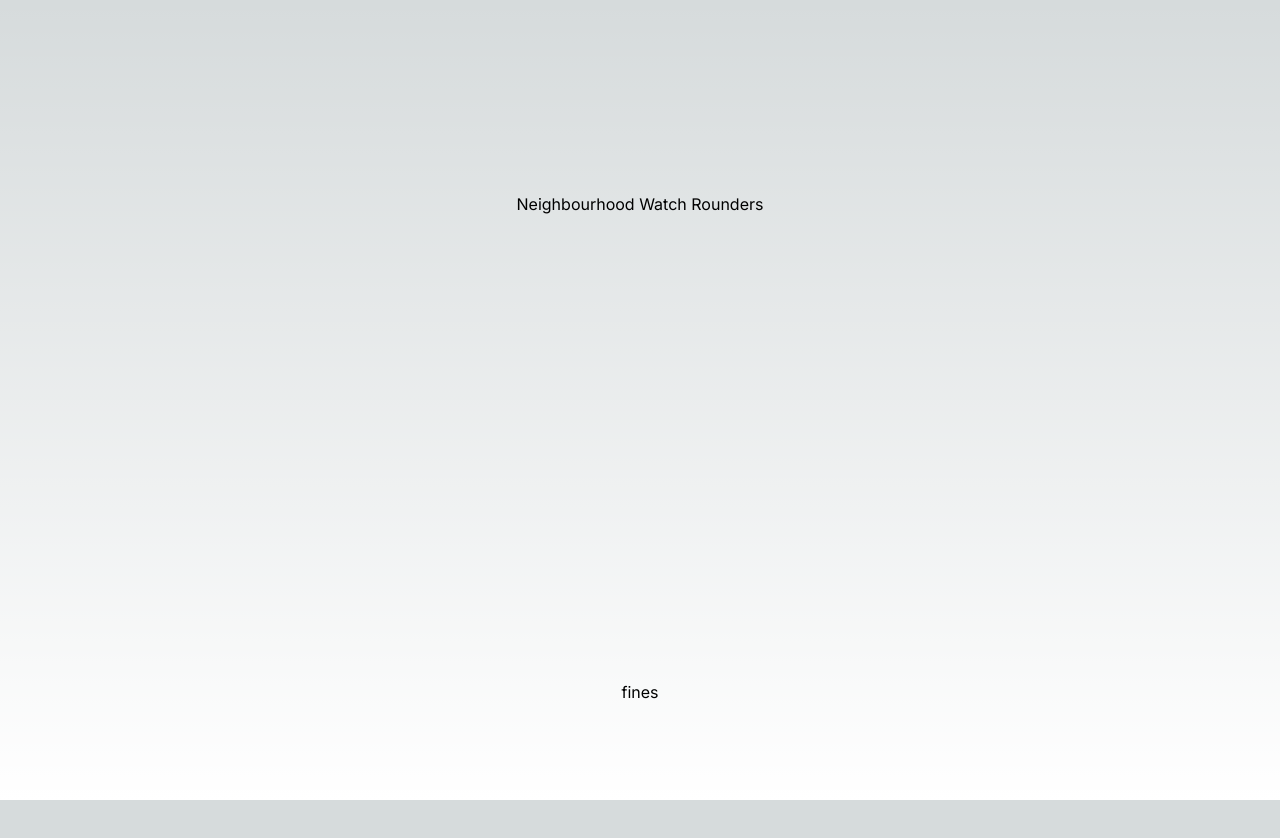
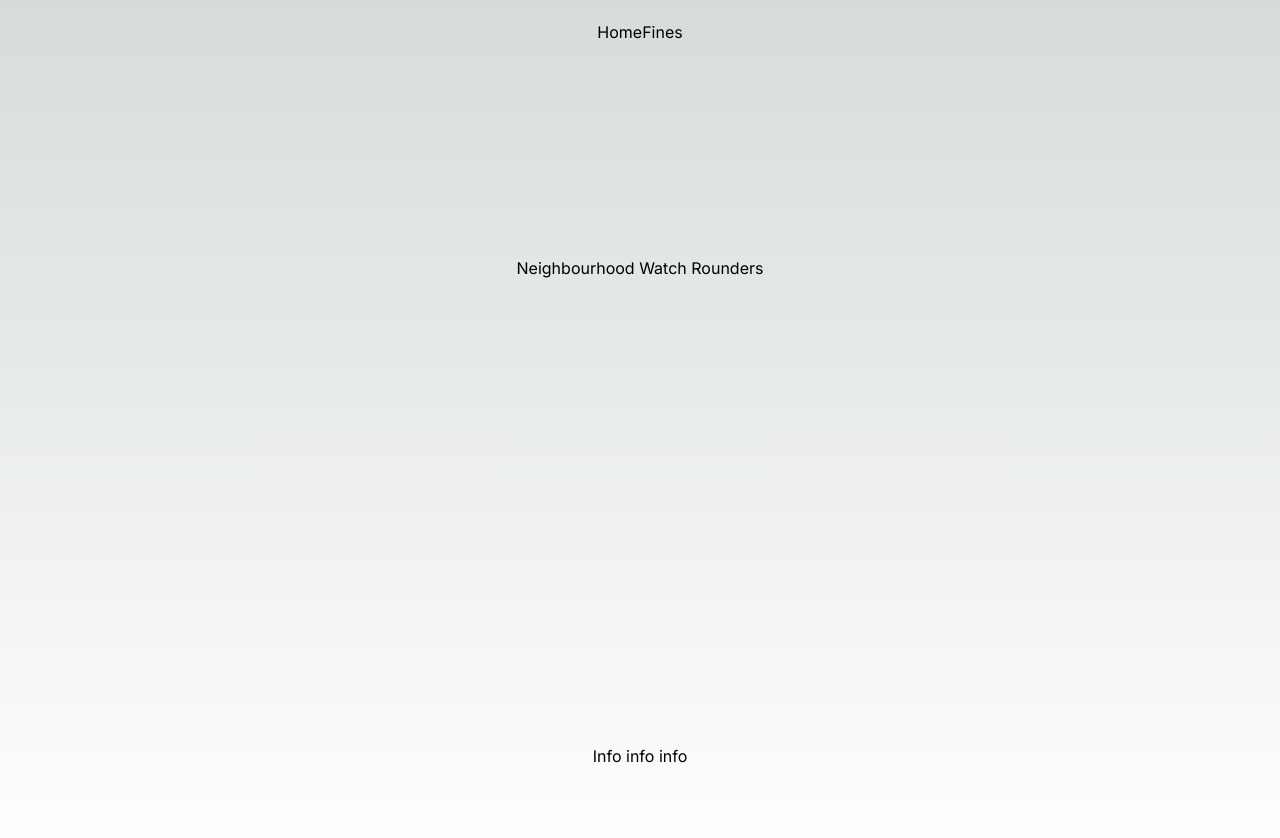
Before and after one commit to MichaelCollingwood/nw-rounders, a Next.js app: page / in a window 1280 px wide. Shown: the top 838 px of the page. Before the commit the page ends 800 px from the top, so only its background shows below. Built offline with nearby package versions, Linux system fonts and the light colour scheme.

Commit message:
Make relevant

```diff
--- a/src/app/fines/page.tsx
+++ b/src/app/fines/page.tsx
@@ -1,6 +1,6 @@
 export default function Page() {
     return (
-        <div className="block-list">
+        <div className="block-list p-10">
             <li>1</li>
             <li>2</li>
             <li>3</li>
--- a/src/app/layout.tsx
+++ b/src/app/layout.tsx
@@ -1,6 +1,7 @@
 import type { Metadata } from "next";
 import { Inter } from "next/font/google";
 import "./globals.css";
+import Link from "next/link";
 
 const inter = Inter({ subsets: ["latin"] });
 
@@ -16,7 +17,13 @@ export default function RootLayout({
 }>) {
   return (
     <html lang="en">
-      <body className={inter.className}>{children}</body>
+      <body className={inter.className}>
+        <div className="w-full py-5 align-middle justify-center flex flex-row">
+          <Link href="/"><p>Home</p></Link>
+          <Link href="/fines"><p>Fines</p></Link>
+        </div>
+        {children}
+      </body>
     </html>
   );
 }
--- a/src/app/page.tsx
+++ b/src/app/page.tsx
@@ -8,7 +8,7 @@ export default function Home() {
         Neighbourhood Watch Rounders
       </div>
       <div className="flex flex-col gap-2 px-10">
-        <Link href="/fines"><p>fines</p></Link>
+        Info info info
       </div>
     </main>
   );
```
